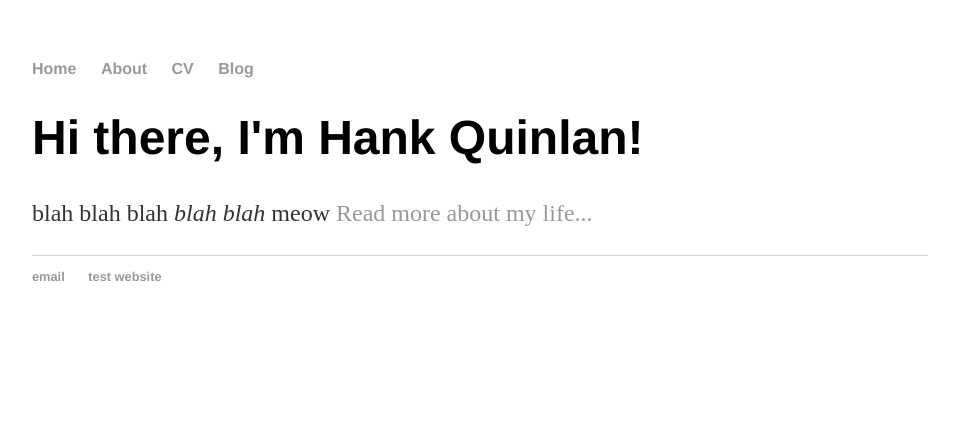
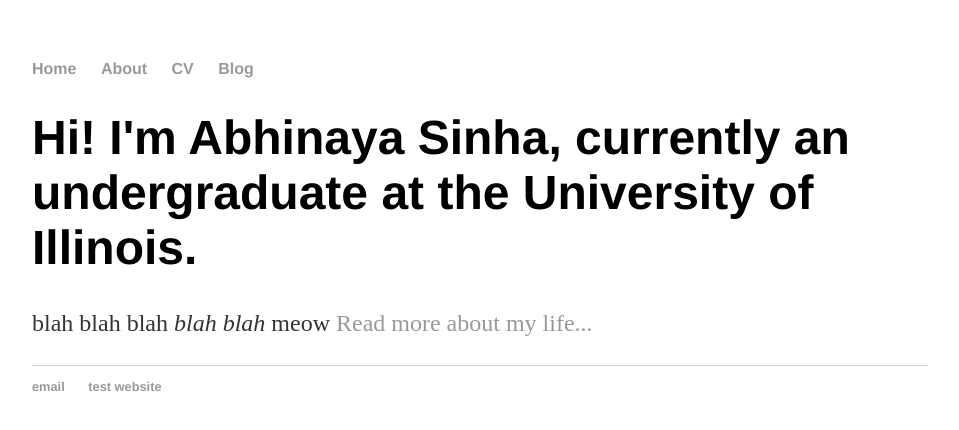
Before and after one commit to abhinaya-sinha/abhinaya-sinha.github.io, a Jekyll site: the page built from index.html, in a window 1280 px wide. Shown: the top 430 px of the page, without its empty margins (160-1119 px from the left). Built offline with Jekyll 4.4.1, drawn with Linux system fonts in a browser that asks for light colours.

Commit message:
Update index.html

```diff
--- a/index.html
+++ b/index.html
@@ -3,6 +3,6 @@ layout: default
 title: Abhinaya SInha
 ---
 <div class="blurb">
-	<h1>Hi there, I'm Hank Quinlan!</h1>
+	<h1>Hi! I'm Abhinaya Sinha, currently an undergraduate at the University of Illinois.</h1>
 	<p>blah blah blah <em>blah blah</em> meow <a href="/about">Read more about my life...</a></p>
 </div><!-- /.blurb -->
```
